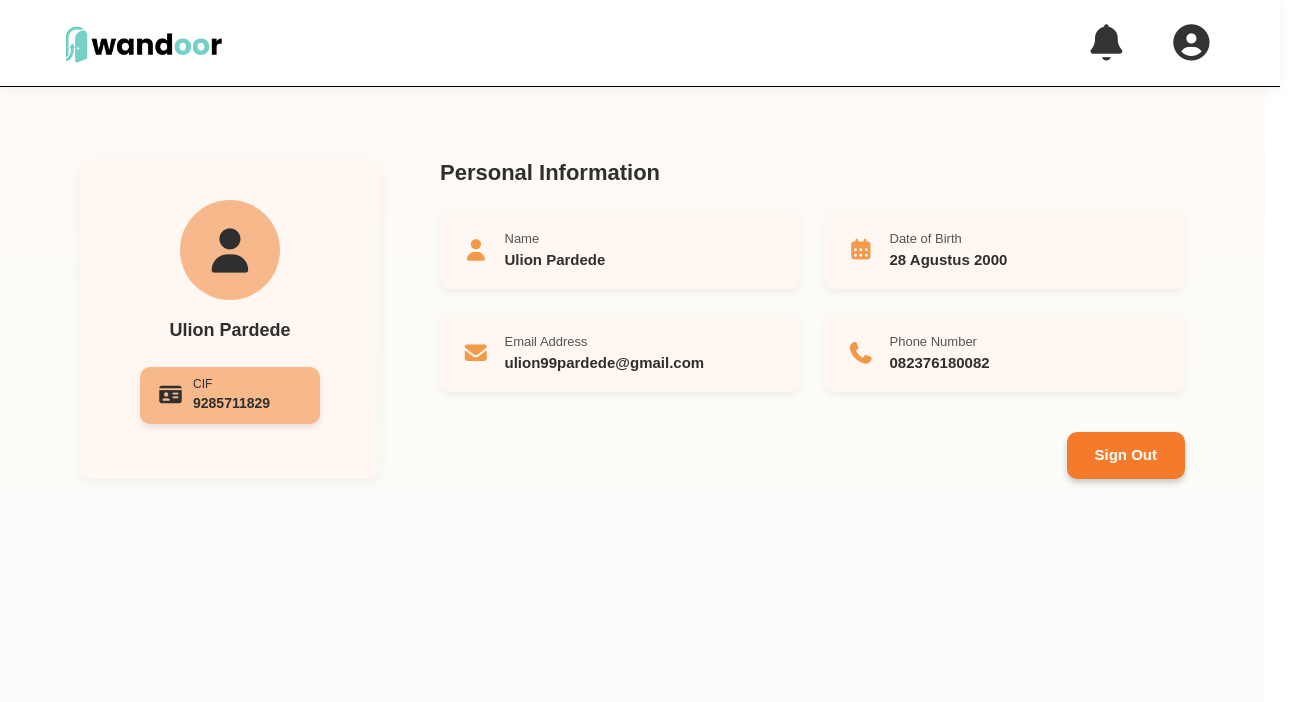
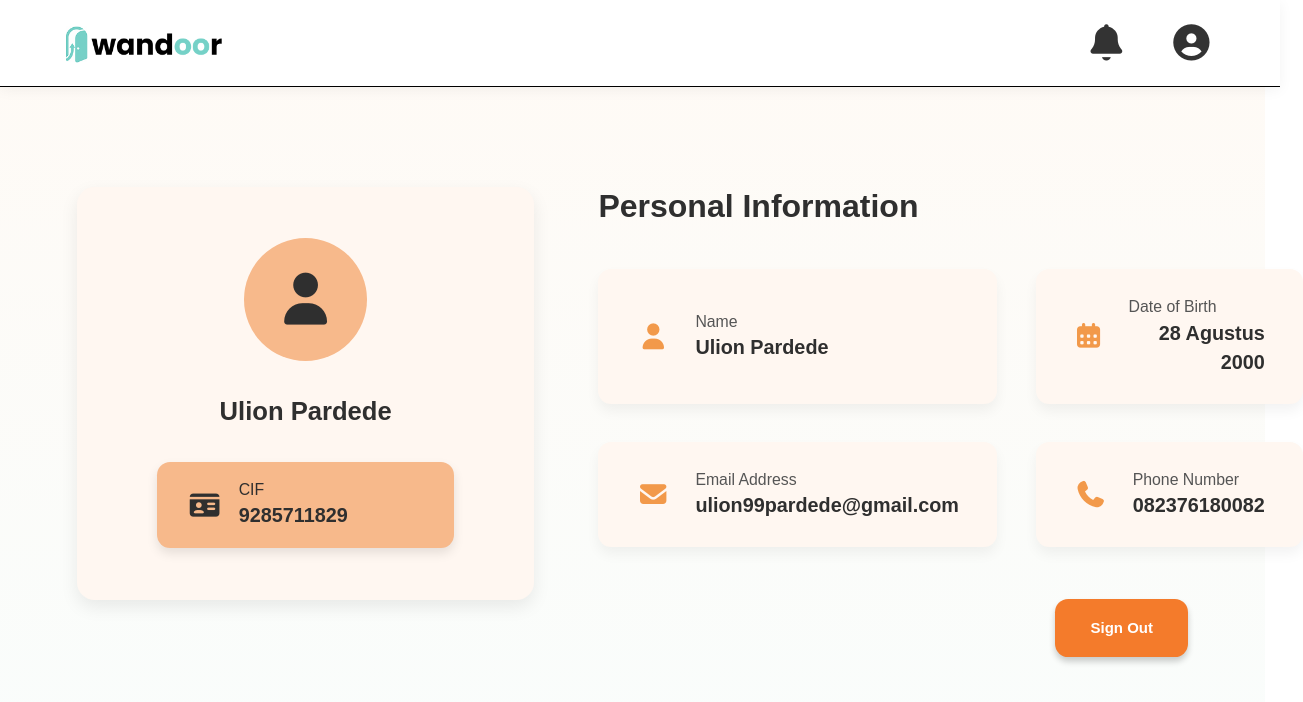
Before and after one commit to kelompok-3-odp343/Client-Side, a React (Vite) app: page /profile in a window 1280 px wide. Shown: the top 702 px of the page, 1303 px wide, since content can reach past the window. Built offline with nearby package versions, Linux system fonts and the light colour scheme; no server answers.

Commit message:
fix: perbaiki tampilan halaman profile

```diff
--- a/src/features/profile/styles/profile.css
+++ b/src/features/profile/styles/profile.css
@@ -1,3 +1,7 @@
+:root {
+  font-size: 16px;
+}
+
 /* === GLOBAL PAGE === */
 .profile-page {
   font-family: "Poppins", sans-serif;
@@ -5,25 +9,29 @@
   background: linear-gradient(180deg, #fffaf5 0%, #f9fdfc 100%);
   display: flex;
   flex-direction: column;
-  padding-top: 100px;
+  padding-top: 6.25rem;
 }
 
 /* === WRAPPER === */
 .profile-wrapper {
   display: flex;
   justify-content: center;
-  gap: 60px;
-  padding: 60px 80px;
+  align-items: flex-start;
+  gap: clamp(3rem, 5vw, 6rem);
+  padding: clamp(3rem, 6vw, 6rem);
   color: #2f2f2f;
+  box-sizing: border-box;
+  width: 100%;
+  flex-wrap: wrap;
 }
 
 /* === LEFT COLUMN === */
 .profile-left {
   background: #fff7f1;
-  border-radius: 12px;
-  box-shadow: 0 4px 12px rgba(0, 0, 0, 0.05);
-  padding: 40px 50px;
-  width: 300px;
+  border-radius: 1rem;
+  box-shadow: 0 0.4rem 1rem rgba(0, 0, 0, 0.08);
+  padding: clamp(2.5rem, 4vw, 3.5rem) clamp(2.5rem, 5vw, 4rem);
+  flex: 0 0 26rem;
   text-align: center;
   display: flex;
   flex-direction: column;
@@ -31,45 +39,44 @@
 }
 
 .avatar {
-  width: 100px;
-  height: 100px;
+  width: clamp(7rem, 9vw, 8.5rem);
+  height: clamp(7rem, 9vw, 8.5rem);
   background-color: #f7b98b;
   border-radius: 50%;
   display: flex;
   align-items: center;
   justify-content: center;
-  font-size: 45px;
+  font-size: clamp(3rem, 4vw, 3.5rem);
   color: #2f2f2f;
-  margin-bottom: 20px;
+  margin-bottom: 2rem;
 }
 
 .user-name {
-  font-size: 18px;
+  font-size: clamp(1.4rem, 2vw, 1.8rem);
   font-weight: 600;
   color: #2f2f2f;
-  margin-bottom: 25px;
+  margin-bottom: 2rem;
 }
 
 .cif-card {
   display: flex;
   align-items: center;
-  justify-content: flex-start;
-  gap: 10px;
+  gap: 1rem;
   background: #f7b98b;
-  border-radius: 10px;
-  padding: 10px 18px;
+  border-radius: 0.75rem;
+  padding: 1rem 1.75rem;
   width: 90%;
-  box-shadow: 0 3px 6px rgba(0, 0, 0, 0.1);
+  box-shadow: 0 0.3rem 0.6rem rgba(0, 0, 0, 0.1);
   text-align: left;
 }
 
 .cif-card i {
-  font-size: 20px;
+  font-size: 1.5rem;
   color: #2f2f2f;
 }
 
 .cif-card .label {
-  font-size: 12px;
+  font-size: 0.9rem;
   color: #2f2f2f;
   margin: 0;
   line-height: 1.2;
@@ -77,52 +84,53 @@
 
 .cif-card .value {
   font-weight: 700;
-  font-size: 14px;
+  font-size: 1.125rem;
   color: #2f2f2f;
-  margin: 2px 0 0 0;
+  margin-top: 0.125rem;
 }
 
 /* === RIGHT COLUMN === */
 .profile-right {
   flex: 1;
+  min-width: 30rem;
 }
 
 .section-title {
-  font-size: 22px;
+  font-size: clamp(1.75rem, 2.5vw, 2rem);
   font-weight: 700;
-  margin-bottom: 25px;
+  margin-bottom: 2.5rem;
   color: #2f2f2f;
 }
 
 .info-grid {
   display: grid;
   grid-template-columns: repeat(2, 1fr);
-  gap: 25px;
+  gap: clamp(1.5rem, 3vw, 2.5rem);
 }
 
 .info-box {
   display: flex;
   align-items: center;
-  gap: 15px;
+  gap: clamp(1rem, 2vw, 1.5rem);
   background: #fff7f1;
-  border-radius: 10px;
-  padding: 18px 22px;
-  box-shadow: 0 4px 8px rgba(0, 0, 0, 0.05);
+  border-radius: 0.75rem;
+  padding: clamp(1.25rem, 2vw, 2rem) clamp(1.75rem, 3vw, 2.25rem);
+  box-shadow: 0 0.4rem 0.75rem rgba(0, 0, 0, 0.05);
 }
 
 .info-box i {
-  font-size: 22px;
+  font-size: clamp(1.5rem, 2vw, 1.875rem);
   color: #f2994a;
 }
 
 .label {
-  font-size: 13px;
+  font-size: clamp(0.9rem, 1.1vw, 1rem);
   color: #555;
   margin: 0;
 }
 
 .value {
-  font-size: 15px;
+  font-size: clamp(1.125rem, 1.4vw, 1.25rem);
   font-weight: 600;
   color: #2f2f2f;
   margin: 0;
@@ -132,7 +140,7 @@
 .signout-container {
   display: flex;
   justify-content: flex-end;
-  margin-top: 40px;
+  margin-top: 3rem;
 }
 
 .signout-btn {
@@ -140,10 +148,10 @@
   color: #fff;
   font-weight: 600;
   border: none;
-  border-radius: 10px;
-  padding: 12px 28px;
+  border-radius: 0.75rem;
+  padding: 1rem 2rem;
   cursor: pointer;
-  box-shadow: 0 4px 6px rgba(0, 0, 0, 0.2);
+  box-shadow: 0 0.25rem 0.375rem rgba(0, 0, 0, 0.2);
   transition: 0.3s ease;
 }
 
@@ -152,16 +160,17 @@
 }
 
 /* === RESPONSIVE === */
-@media (max-width: 992px) {
+@media (max-width: 768px) {
   .profile-wrapper {
     flex-direction: column;
     align-items: center;
-    padding: 40px;
+    padding: 3rem 8vw;
   }
 
   .profile-left {
     width: 100%;
-    max-width: 380px;
+    flex: none;
+    max-width: 28rem;
   }
 
   .info-grid {
```
